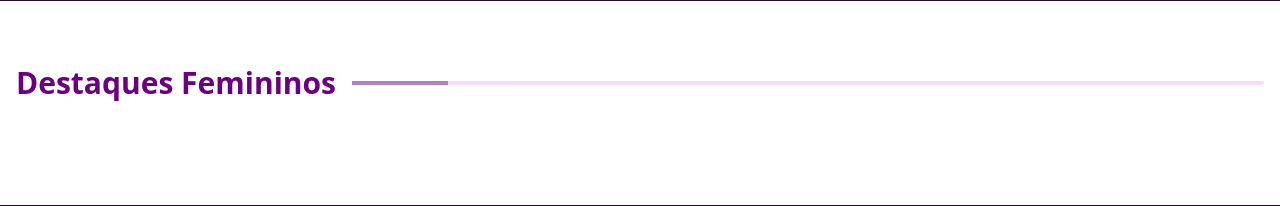
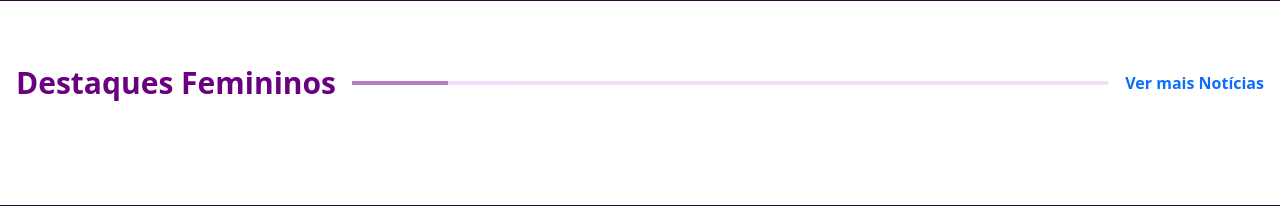
Before and after one commit to samuel-bz/PORTAL-INOVAI, a Django app: page /mulheres/ in a window 1280 px wide. Shown: the part 449-655 px from the top of the page. Run offline with Django 5.2, Linux system fonts and the light colour scheme; data that the repository does not hold is empty; some libraries are stand-ins or nearby versions.

Commit message:
fixing-ver-mais-em-portal-das-mulheres

```diff
--- a/portal/templates/mulheres.html
+++ b/portal/templates/mulheres.html
@@ -194,6 +194,7 @@ document.querySelectorAll('.dynamic-color-btn').forEach(btn => {
         <div class="h-1 flex-grow bg-mulheres-pink rounded-full opacity-50">
             <div class="h-full w-24 bg-mulheres-purple dark:bg-mulheres-pink"></div>
         </div>
+        <a href="{% url 'portal:news_by_portal' 'portal_mulheres_ciencia' %}" class="inline-flex items-center text-brand-blue dark:text-blue-400 font-semibold hover:underline"> Ver mais Notícias </a>
     </div>
 
     <div class="grid grid-cols-1 md:grid-cols-2 lg:grid-cols-3 gap-6 md:gap-8">
@@ -232,7 +233,7 @@ document.querySelectorAll('.dynamic-color-btn').forEach(btn => {
                     </a>
                     {% if user.is_authenticated %}
                     <a href="{% url 'portal:news_editor_edit' post.pk %}"
-                       class="text-gray-400 hover:text-mulheres-pink transition-colors"
+             class="text-gray-400 hover:text-mulheres-pink transition-colors"
                        title="Editar">
                         <i class="bi bi-pencil-square text-lg"></i>
                     </a>
--- a/portal/urls.py
+++ b/portal/urls.py
@@ -12,6 +12,7 @@ urlpatterns = [
     path('sobre/', sobre, name='sobre'),
     path('home/', index, name='home'),
     path('mulheres/', mulheres, name='mulheres'),
+    path('mulheres/<str:portal>/', news_by_portal, name="news_woman_by_portal"),
     path('editor/', news_editor, name='news_editor'),
     path('editor/<int:news_id>/', news_editor, name='news_editor_edit'),
     path('login/', PortalLoginView.as_view(), name='login'),
--- a/portal/views.py
+++ b/portal/views.py
@@ -307,7 +307,6 @@ def news_by_portal(request, portal):
 
     return render(request, 'news_list.html', context)
 
-
 def news_detail(request, pk):
     post = get_object_or_404(NewsPost, pk=pk)
     if not post.active and not request.user.is_authenticated:
```
